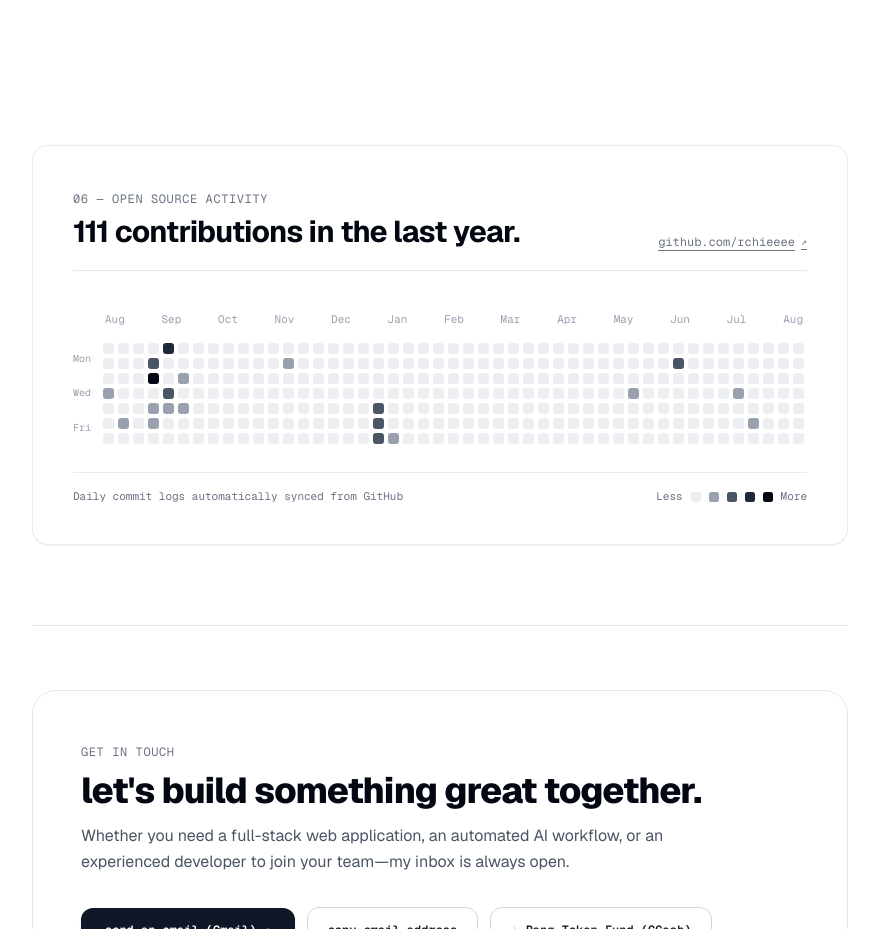
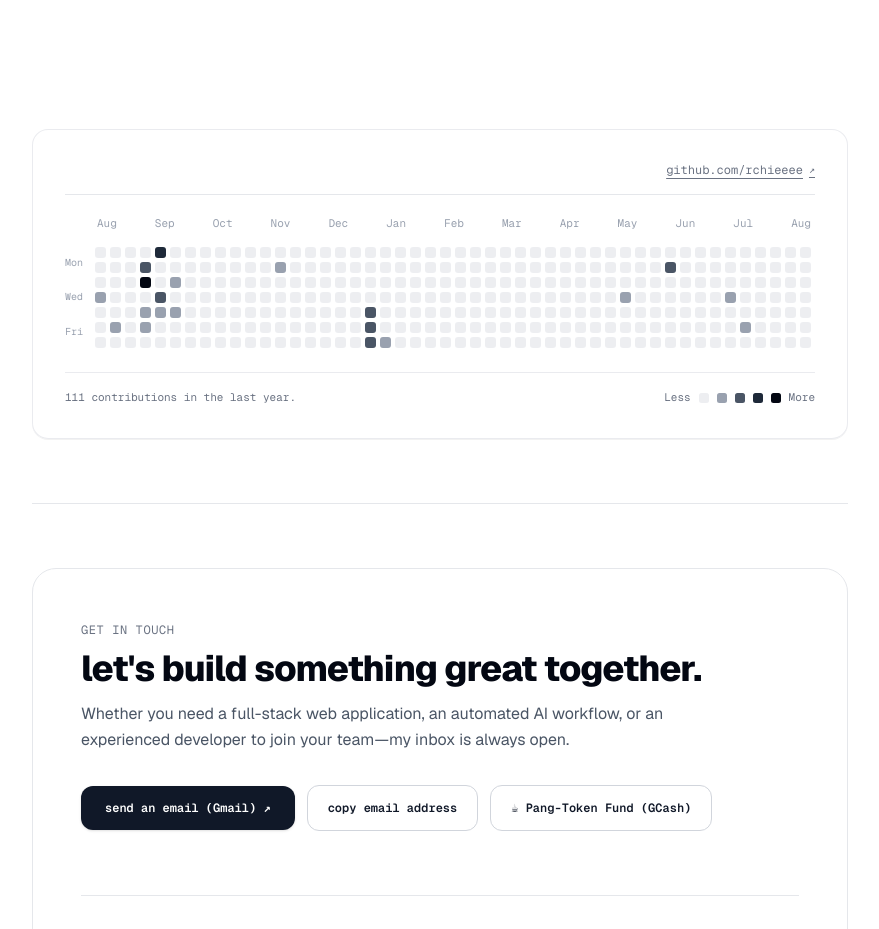
Before and after one commit to rchieeee/portfolio, a React (Vite) app: page / in a window 1280 px wide. Shown: the part 4840-5769 px from the top of the page, without its empty margins (200-1079 px from the left). Built offline with nearby package versions, Linux system fonts and the light colour scheme; no server answers.

Commit message:
Update exact August commit pattern and typography to match screenshot

```diff
--- a/src/components/GithubActivityCard.jsx
+++ b/src/components/GithubActivityCard.jsx
@@ -81,17 +81,17 @@ export default function GithubActivityCard() {
         else if (w === 13 && d === 1) { count = 3; level = 2 } // May Mon
         else if (w === 9 && d === 3) { count = 2; level = 1 } // Jun Wed
         else if (w === 8 && d === 5) { count = 1; level = 1 } // Jun Fri
-        else if (w === 1 && d === 1) { count = 3; level = 2 } // Mon
-        else if (w === 1 && d === 2) { count = 2; level = 2 } // Tue
-        else if (w === 1 && d === 3) { count = 2; level = 1 } // Wed
-        else if (w === 1 && d === 4) { count = 2; level = 1 } // Thu
-        else if (w === 0 && d === 0) { count = 5; level = 3 } // Sun
-        else if (w === 0 && d === 1) { count = 4; level = 2 } // Mon
-        else if (w === 0 && d === 2) { count = 16; level = 4 } // Tue
-        else if (w === 0 && d === 3) { count = 2; level = 2 } // Wed
-        else if (w === 0 && d === 4) { count = 1; level = 1 } // Thu
-        else if (w === 0 && d === 5) { count = 12; level = 4 } // Fri
-        else if (w === 0 && d === 6) { count = 5; level = 3 } // Sat
+
+        // Exact August 3-Column Pattern (w: 2, 1, 0)
+        else if (w === 2 && d === 1) { count = 2; level = 1 } // Aug Mon
+        else if (w === 2 && d === 2) { count = 3; level = 2 } // Aug Tue
+        else if (w === 2 && d === 3) { count = 2; level = 1 } // Aug Wed
+        else if (w === 1 && d === 1) { count = 3; level = 2 } // Aug Mon
+        else if (w === 1 && d === 4) { count = 2; level = 1 } // Aug Thu
+        else if (w === 1 && d === 5) { count = 16; level = 4 } // Aug Fri (bright)
+        else if (w === 1 && d === 6) { count = 4; level = 2 } // Aug Sat
+        else if (w === 0 && d === 0) { count = 3; level = 2 } // Aug Sun
+        else if (w === 0 && d === 2) { count = 12; level = 4 } // Aug Tue (bright)
 
         week.push({ date: dateStr, count, level })
       }
@@ -105,19 +105,10 @@ export default function GithubActivityCard() {
   const todayStr = new Date().toISOString().split('T')[0]
 
   return (
-    <section className="my-14 sm:my-20">
-      <SpotlightCard className="p-6 sm:p-10 border border-gray-200/80 bg-white/60 dark:border-gray-800/80 dark:bg-[#0f1015]/80 backdrop-blur-xl" tilt={false}>
+    <section className="my-10 sm:my-16">
+      <SpotlightCard className="p-6 sm:p-8 border border-gray-200/80 bg-white/60 dark:border-gray-800/80 dark:bg-[#0f1015]/80 backdrop-blur-xl" tilt={false}>
         {/* Top Header */}
-        <div className="flex flex-wrap items-end justify-between gap-4 border-b border-gray-200 pb-5 dark:border-gray-800/90">
-          <div>
-            <span className="font-mono text-xs uppercase tracking-wider text-gray-500 dark:text-gray-400">
-              06 — open source activity
-            </span>
-            <h3 className="mt-1 text-2xl font-bold tracking-tight text-gray-950 sm:text-3xl dark:text-white">
-              {totalCount.toLocaleString()} contributions in the last year.
-            </h3>
-          </div>
-
+        <div className="flex items-center justify-end pb-4 border-b border-gray-200 dark:border-gray-800/80">
           <a
             href="https://github.com/rchieeee"
             target="_blank"
@@ -130,9 +121,9 @@ export default function GithubActivityCard() {
           </a>
         </div>
 
-        {/* Heatmap Matrix: Clean Single-Layered Surface */}
-        <div className="mt-8 pt-2">
-          {/* Month Labels Row */}
+        {/* Heatmap Matrix Surface */}
+        <div className="mt-5">
+          {/* Month Names Row */}
           <div className="flex justify-between pl-8 pr-1 font-mono text-[11px] text-gray-400 dark:text-gray-500 mb-3 select-none">
             {MONTHS.map((m, idx) => (
               <span key={idx}>{m}</span>
@@ -155,7 +146,7 @@ export default function GithubActivityCard() {
                   {week.map((day, dIdx) => {
                     const isToday = day.date === todayStr
 
-                    // Cool High-Contrast Monochrome / Velvet Theme
+                    // Sleek Monochrome / Dark Theme
                     let tileClass = 'bg-gray-200/70 dark:bg-[#181922]'
                     if (day.level === 1 || (day.count > 0 && day.count < 3)) {
                       tileClass = 'bg-gray-400 dark:bg-[#363a45]'
@@ -183,9 +174,9 @@ export default function GithubActivityCard() {
             </div>
           </div>
 
-          {/* Footer Intensity Legend */}
-          <div className="mt-6 flex flex-wrap items-center justify-between gap-3 border-t border-gray-200/80 pt-4 font-mono text-xs text-gray-500 dark:border-gray-800/80 dark:text-gray-400">
-            <span className="text-[11px]">Daily commit logs automatically synced from GitHub</span>
+          {/* Footer Intensity Legend with requested typography */}
+          <div className="mt-5 flex flex-wrap items-center justify-between gap-3 border-t border-gray-200/80 pt-4 font-mono text-[11px] text-gray-500 dark:border-gray-800/80 dark:text-gray-400">
+            <span>{totalCount.toLocaleString()} contributions in the last year.</span>
 
             <div className="flex items-center gap-2 text-[11px]">
               <span>Less</span>
```
